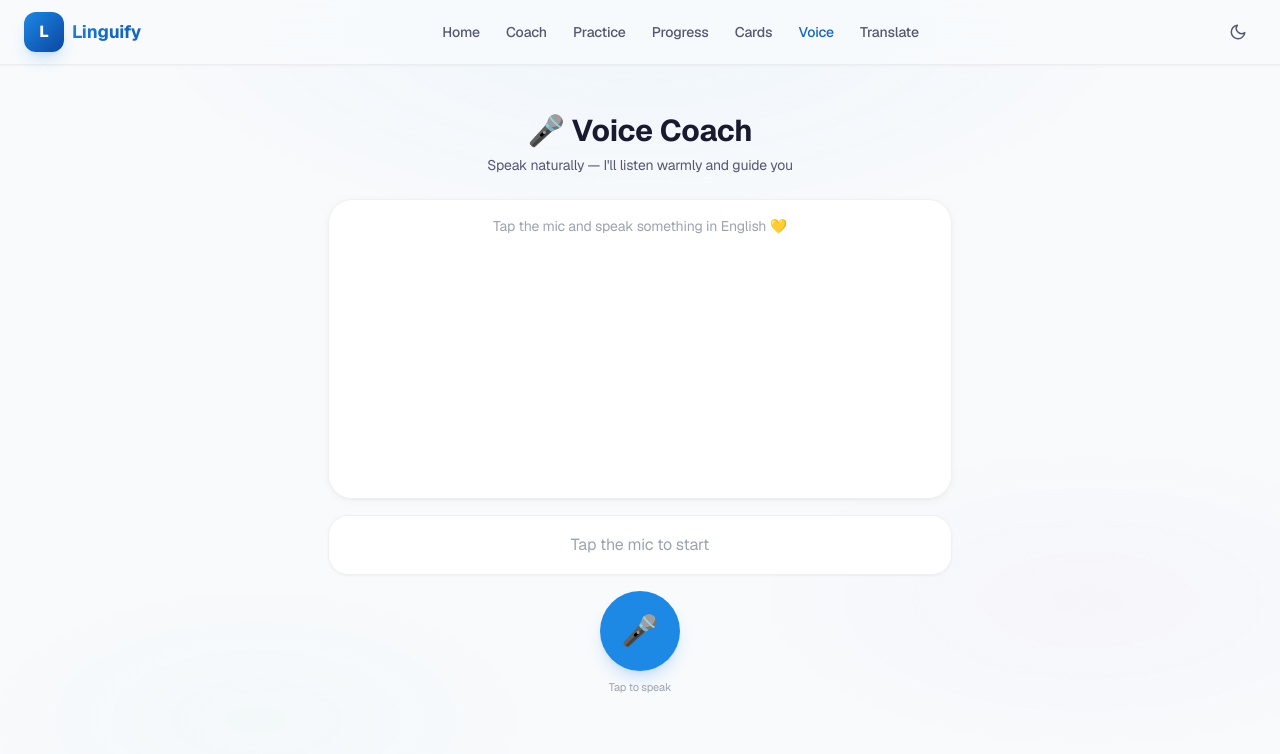
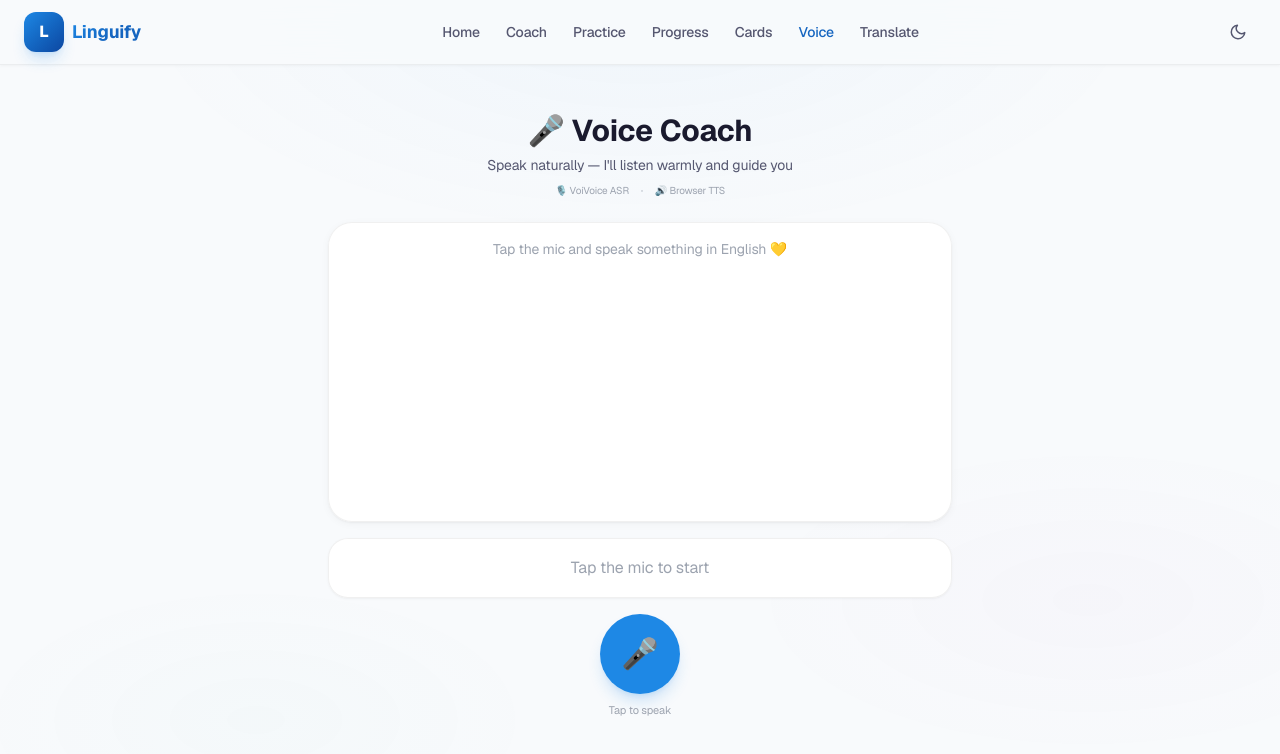
Before and after one commit to AyeNyeinSan22/linguify, a Next.js app: page /voice in a window 1280 px wide. Shown: the top 754 px of the page. Built offline with nearby package versions, Linux system fonts and the light colour scheme.

Commit message:
fix: ASR field name to OpenAI-compatible format, TTS status indicator
Co-Authored-By: Claude <noreply@anthropic.com>

```diff
--- a/src/app/api/asr/route.ts
+++ b/src/app/api/asr/route.ts
@@ -2,13 +2,13 @@ import { NextRequest, NextResponse } from "next/server";
 
 /**
  * POST /api/asr
- * Body: FormData with audio file (field name: "audio")
+ * Body: FormData with audio file (field name: "file")
  * Returns: { text: string }
  */
 export async function POST(request: NextRequest): Promise<NextResponse> {
   try {
     const formData = await request.formData();
-    const audio = formData.get("audio");
+    const audio = formData.get("file") || formData.get("audio");
 
     if (!audio || !(audio instanceof Blob)) {
       return NextResponse.json({ error: "Missing audio file" }, { status: 400 });
@@ -21,9 +21,9 @@ export async function POST(request: NextRequest): Promise<NextResponse> {
       return NextResponse.json({ error: "VIBE_KEY not configured" }, { status: 500 });
     }
 
-    // Forward to proxy ASR endpoint
+    // Forward to proxy ASR endpoint (OpenAI-compatible format)
     const proxyForm = new FormData();
-    proxyForm.append("audio", audio, "recording.wav");
+    proxyForm.append("file", audio, "recording.wav");
     proxyForm.append("model", "mimo-v2.5-asr");
 
     const response = await fetch(`${proxyUrl}/v1/audio/transcriptions`, {
--- a/src/app/voice/page.tsx
+++ b/src/app/voice/page.tsx
@@ -10,6 +10,7 @@ export default function VoicePage() {
   const [loading, setLoading] = useState(false);
   const [isRecording, setIsRecording] = useState(false);
   const [audioUrl, setAudioUrl] = useState<string | null>(null);
+  const [ttsMode, setTtsMode] = useState<"browser" | "voivoice">("browser");
   const [supported] = useState(() => {
     if (typeof window === "undefined") return true;
     return !!(navigator.mediaDevices?.getUserMedia);
@@ -60,7 +61,7 @@ export default function VoicePage() {
     setLoading(true);
     try {
       const formData = new FormData();
-      formData.append("audio", blob, "recording.webm");
+      formData.append("file", blob, "recording.webm");
 
       const res = await fetch("/api/asr", {
         method: "POST",
@@ -118,6 +119,7 @@ export default function VoicePage() {
       });
 
       if (!res.ok) {
+        setTtsMode("browser");
         speakViaBrowser(text);
         return;
       }
@@ -127,12 +129,14 @@ export default function VoicePage() {
 
       if (audioUrl) URL.revokeObjectURL(audioUrl);
       setAudioUrl(url);
+      setTtsMode("voivoice");
 
       if (audioRef.current) {
         audioRef.current.src = url;
         audioRef.current.play().catch(() => {});
       }
     } catch {
+      setTtsMode("browser");
       speakViaBrowser(text);
     }
   }, [audioUrl]);
@@ -207,6 +211,13 @@ export default function VoicePage() {
         <p className="mt-1.5 text-sm text-text-secondary">
           Speak naturally — I&apos;ll listen warmly and guide you
         </p>
+        <div className="mt-2 flex items-center justify-center gap-3 text-[10px] text-text-muted">
+          <span>🎙️ VoiVoice ASR</span>
+          <span>·</span>
+          <span className={`inline-flex items-center gap-1 ${ttsMode === "voivoice" ? "text-accent-500" : ""}`}>
+            🔊 {ttsMode === "voivoice" ? "VoiVoice TTS" : "Browser TTS"}
+          </span>
+        </div>
       </div>
 
       {/* Chat history */}
```
